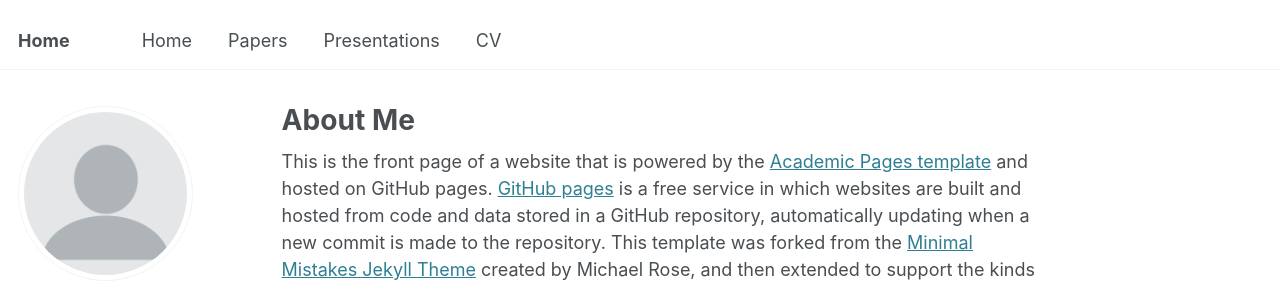
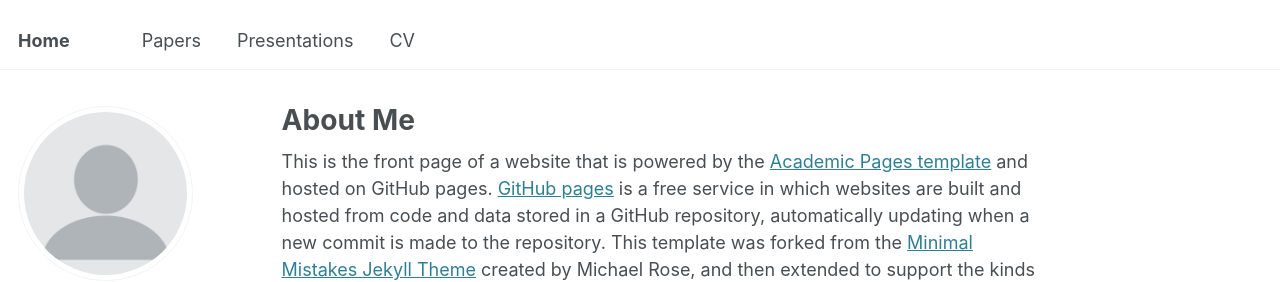
Before and after one commit to aidansharma98/aidansharma98.github.io, a Jekyll site: the page built from _pages/about.md, in a window 1280 px wide. Shown: the top 282 px of the page. Built offline with Jekyll 4.4.1, drawn with Linux system fonts in a browser that asks for light colours.

Commit message:
Update navigation.yml

```diff
--- a/_data/navigation.yml
+++ b/_data/navigation.yml
@@ -5,8 +5,6 @@
 # prevent it from being included in the site.
 
 main:
-  - title: "Home"
-    url: /home/
 
   - title: "Papers"
     url: /papers/
```
